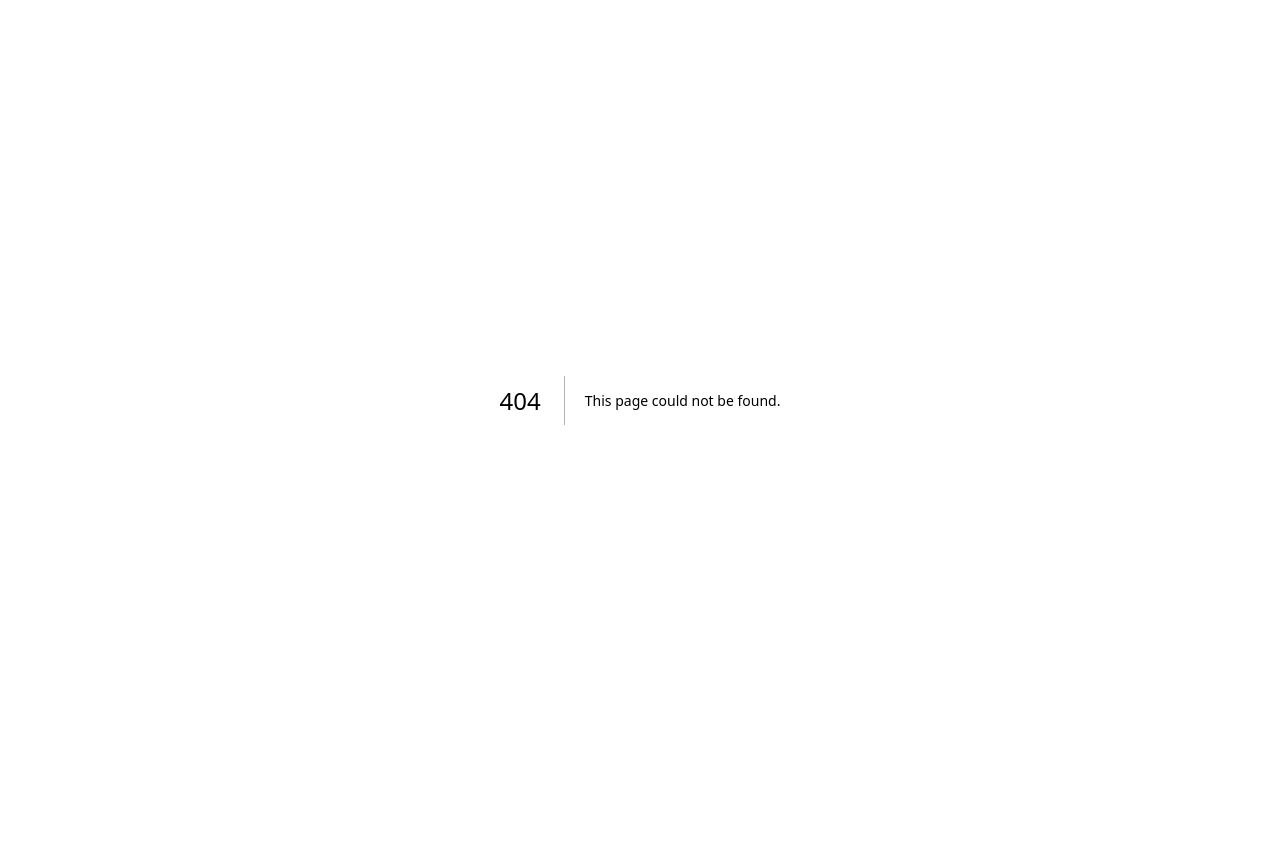
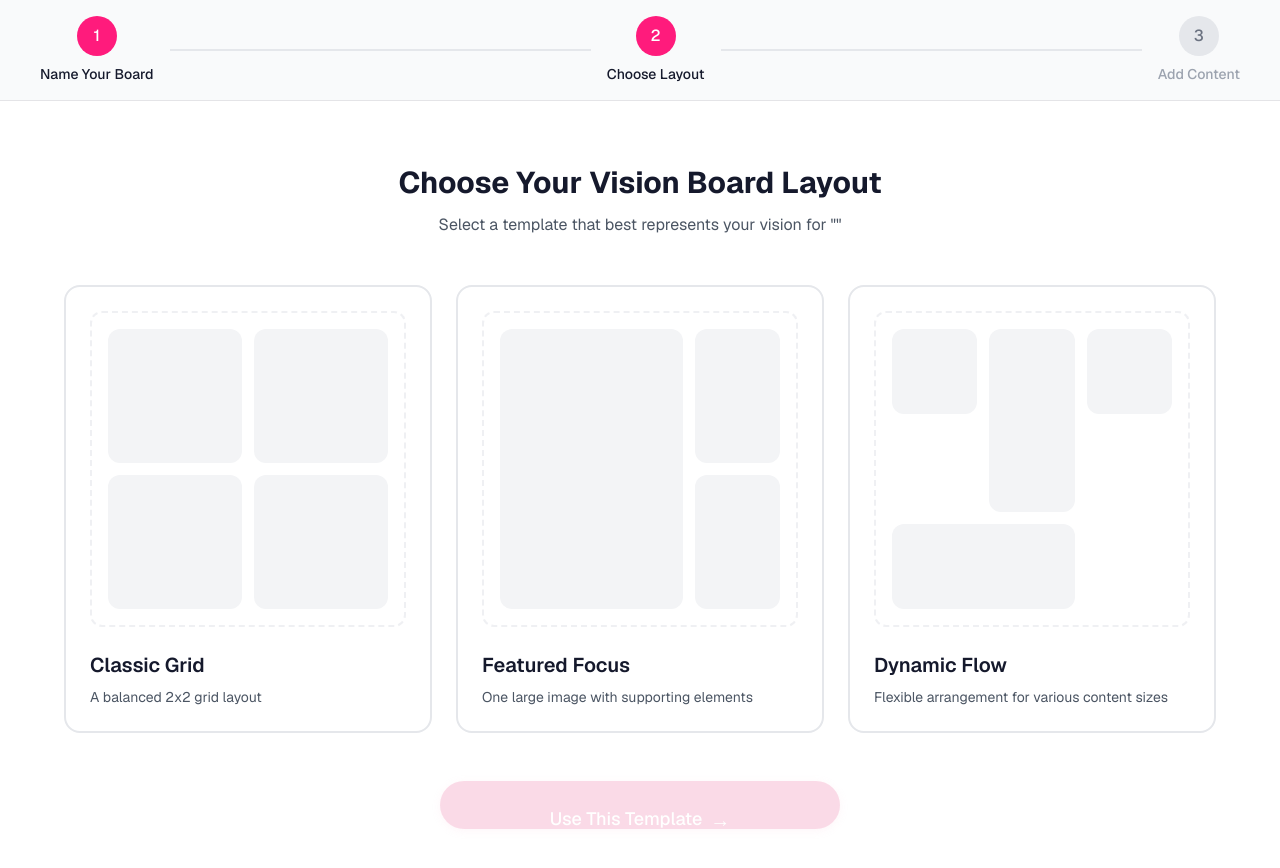
Before and after one commit to zaktech96/vsionboard, a Next.js app: page /create/layout in a window 1280 px wide. Before the commit this address had no page. Shown: the top 868 px of the page. Before the commit the page ends 800 px from the top, so only its background shows below. Built offline with nearby package versions, Linux system fonts and the light colour scheme.

Commit message:
rdesign and route handling to add

```diff
--- /dev/null
+++ b/app/create/layout/page.tsx
@@ -0,0 +1,160 @@
+'use client';
+
+import { Button } from '@/components/ui/button';
+import { useRouter, useSearchParams } from 'next/navigation';
+import { useState } from 'react';
+
+export default function ChooseLayout() {
+  const router = useRouter();
+  const searchParams = useSearchParams();
+  const boardName = searchParams.get('name');
+  const [selectedTemplate, setSelectedTemplate] = useState<string>('');
+  const [currentStep, setCurrentStep] = useState(2);
+
+  const steps = [
+    { number: 1, title: 'Name Your Board' },
+    { number: 2, title: 'Choose Layout' },
+    { number: 3, title: 'Add Content' },
+  ];
+
+  const templates = [
+    {
+      id: 'grid-2x2',
+      name: 'Classic Grid',
+      description: 'A balanced 2x2 grid layout',
+      preview: (
+        <div className="grid grid-cols-2 gap-3 w-full aspect-square">
+          {[...Array(4)].map((_, i) => (
+            <div key={i} className="bg-gray-100 dark:bg-gray-800 rounded-xl" />
+          ))}
+        </div>
+      )
+    },
+    {
+      id: 'featured',
+      name: 'Featured Focus',
+      description: 'One large image with supporting elements',
+      preview: (
+        <div className="grid grid-cols-3 gap-3 w-full aspect-square">
+          <div className="col-span-2 row-span-2 bg-gray-100 dark:bg-gray-800 rounded-xl" />
+          <div className="bg-gray-100 dark:bg-gray-800 rounded-xl" />
+          <div className="bg-gray-100 dark:bg-gray-800 rounded-xl" />
+        </div>
+      )
+    },
+    {
+      id: 'masonry',
+      name: 'Dynamic Flow',
+      description: 'Flexible arrangement for various content sizes',
+      preview: (
+        <div className="grid grid-cols-3 gap-3 w-full aspect-square">
+          <div className="bg-gray-100 dark:bg-gray-800 rounded-xl" />
+          <div className="row-span-2 bg-gray-100 dark:bg-gray-800 rounded-xl" />
+          <div className="bg-gray-100 dark:bg-gray-800 rounded-xl" />
+          <div className="col-span-2 bg-gray-100 dark:bg-gray-800 rounded-xl" />
+        </div>
+      )
+    }
+  ];
+
+  return (
+    <div className="min-h-screen bg-white dark:bg-gray-950">
+      {/* Progress Bar */}
+      <div className="w-full bg-gray-50 dark:bg-gray-900 border-b dark:border-gray-800">
+        <div className="max-w-[1400px] mx-auto px-6 py-4">
+          <div className="flex items-center justify-between relative">
+            {/* Connecting lines */}
+            <div className="absolute left-0 right-0 top-1/2 -translate-y-1/2 h-[2px] bg-gray-200 dark:bg-gray-700" />
+
+            {steps.map((step) => (
+              <div key={step.number} className="relative z-10 flex flex-col items-center gap-2 bg-gray-50 dark:bg-gray-900 px-4">
+                <div
+                  className={`w-10 h-10 rounded-full flex items-center justify-center font-medium
+                  ${currentStep >= step.number
+                    ? 'bg-[#FF1B7C] text-white'
+                    : 'bg-gray-200 dark:bg-gray-700 text-gray-500 dark:text-gray-400'
+                  }`}
+                >
+                  {step.number}
+                </div>
+                <span className={`text-sm font-medium whitespace-nowrap
+                  ${currentStep >= step.number
+                    ? 'text-[#15192C] dark:text-white'
+                    : 'text-gray-400 dark:text-gray-500'
+                  }`}>
+                  {step.title}
+                </span>
+              </div>
+            ))}
+          </div>
+        </div>
+      </div>
+
+      {/* Content */}
+      <div className="max-w-[1200px] mx-auto px-6 py-16">
+        <div className="text-center mb-12">
+          <h1 className="text-3xl font-bold text-[#15192C] dark:text-white mb-3">
+            Choose Your Vision Board Layout
+          </h1>
+          <p className="text-gray-600 dark:text-gray-400">
+            Select a template that best represents your vision for "{boardName}"
+          </p>
+        </div>
+
+        <div className="grid grid-cols-1 md:grid-cols-3 gap-6 mb-12">
+          {templates.map((template) => (
+            <button
+              key={template.id}
+              onClick={() => setSelectedTemplate(template.id)}
+              className={`group p-6 rounded-2xl border-2 transition-all duration-300 text-left
+                ${selectedTemplate === template.id
+                  ? 'border-[#FF1B7C] bg-[#FFE7F1]/10'
+                  : 'border-gray-200 dark:border-gray-800 hover:border-[#FF1B7C]/30 hover:bg-[#FFE7F1]/5'
+                }`}
+            >
+              <div className="mb-6 aspect-square w-full overflow-hidden rounded-xl border-2 border-dashed
+                           border-gray-200/60 dark:border-gray-700/60 p-4
+                           group-hover:border-[#FF1B7C]/20">
+                {template.preview}
+              </div>
+              <h3 className={`text-xl font-semibold mb-2 transition-colors
+                ${selectedTemplate === template.id
+                  ? 'text-[#FF1B7C]'
+                  : 'text-[#15192C] dark:text-white group-hover:text-[#FF1B7C]'
+                }`}>
+                {template.name}
+              </h3>
+              <p className="text-gray-600 dark:text-gray-400 text-sm">
+                {template.description}
+              </p>
+            </button>
+          ))}
+        </div>
+
+        <div className="flex justify-center">
+          <Button
+            onClick={() => {
+              if (selectedTemplate) {
+                router.push(`/create/content?name=${encodeURIComponent(boardName)}&template=${selectedTemplate}`);
+              }
+            }}
+            disabled={!selectedTemplate}
+            className="w-full max-w-[400px] mx-auto block
+                     bg-[#F7B7D0] hover:bg-[#F7B7D0]/90
+                     text-white font-medium text-[18px]
+                     py-6 px-8 rounded-[32px]
+                     disabled:opacity-50 disabled:cursor-not-allowed
+                     transition-all duration-300 ease-in-out
+                     shadow-[0_2px_8px_rgba(247,183,208,0.25)]
+                     hover:shadow-[0_4px_12px_rgba(247,183,208,0.35)]"
+          >
+            <div className="flex items-center justify-center gap-2">
+              Use This Template
+              <span className="text-xl leading-none relative top-[1px]">→</span>
+            </div>
+          </Button>
+        </div>
+      </div>
+    </div>
+  );
+}
--- a/app/create/page.tsx
+++ b/app/create/page.tsx
@@ -30,7 +30,7 @@ export default function CreateBoard() {
 
   const handleNext = () => {
     if (boardName.trim()) {
-      router.push(`/create/layout?name=${encodeURIComponent(boardName)}`);
+      router.push(`/create/template?name=${encodeURIComponent(boardName)}`);
     }
   };
 
```
